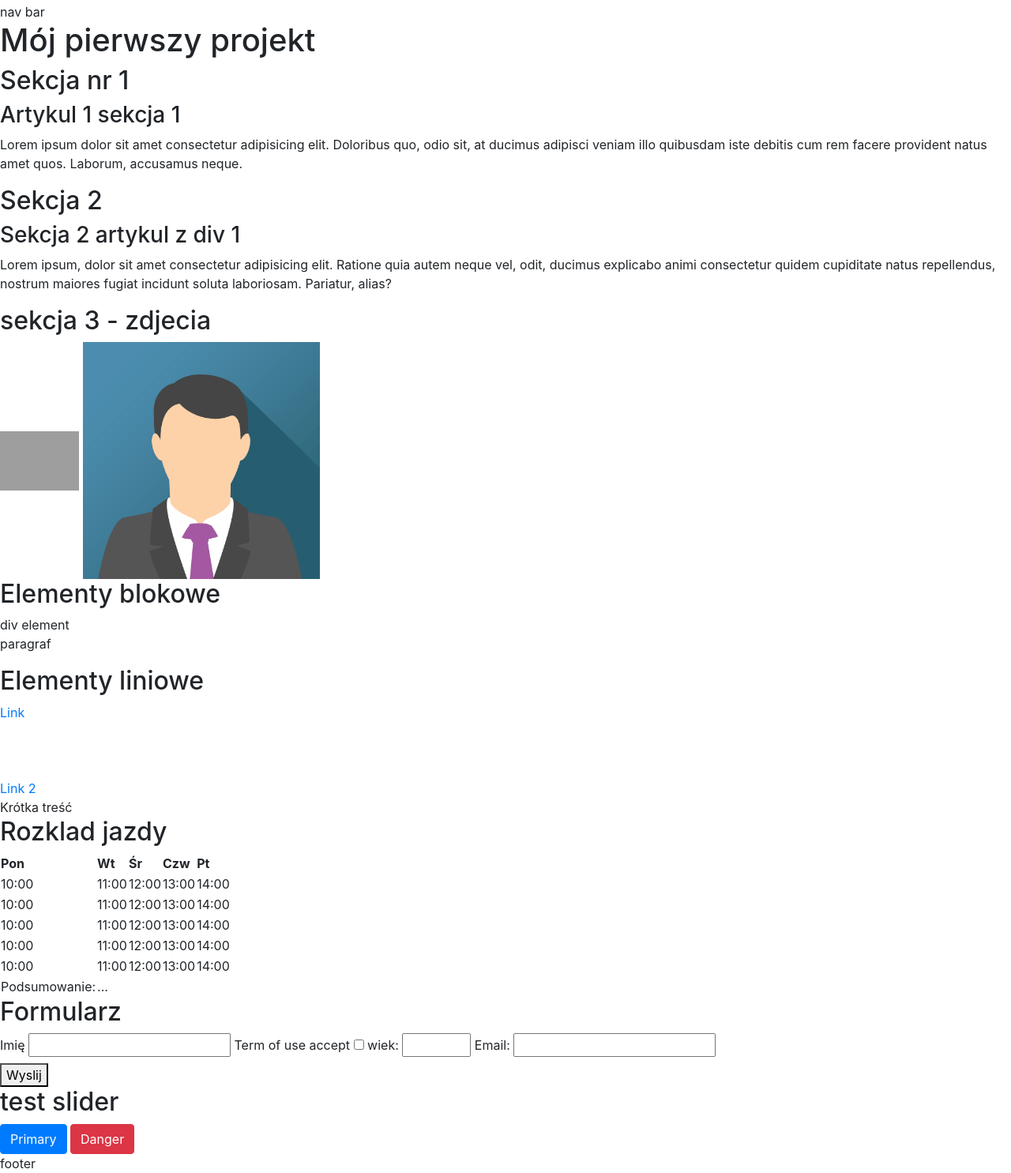
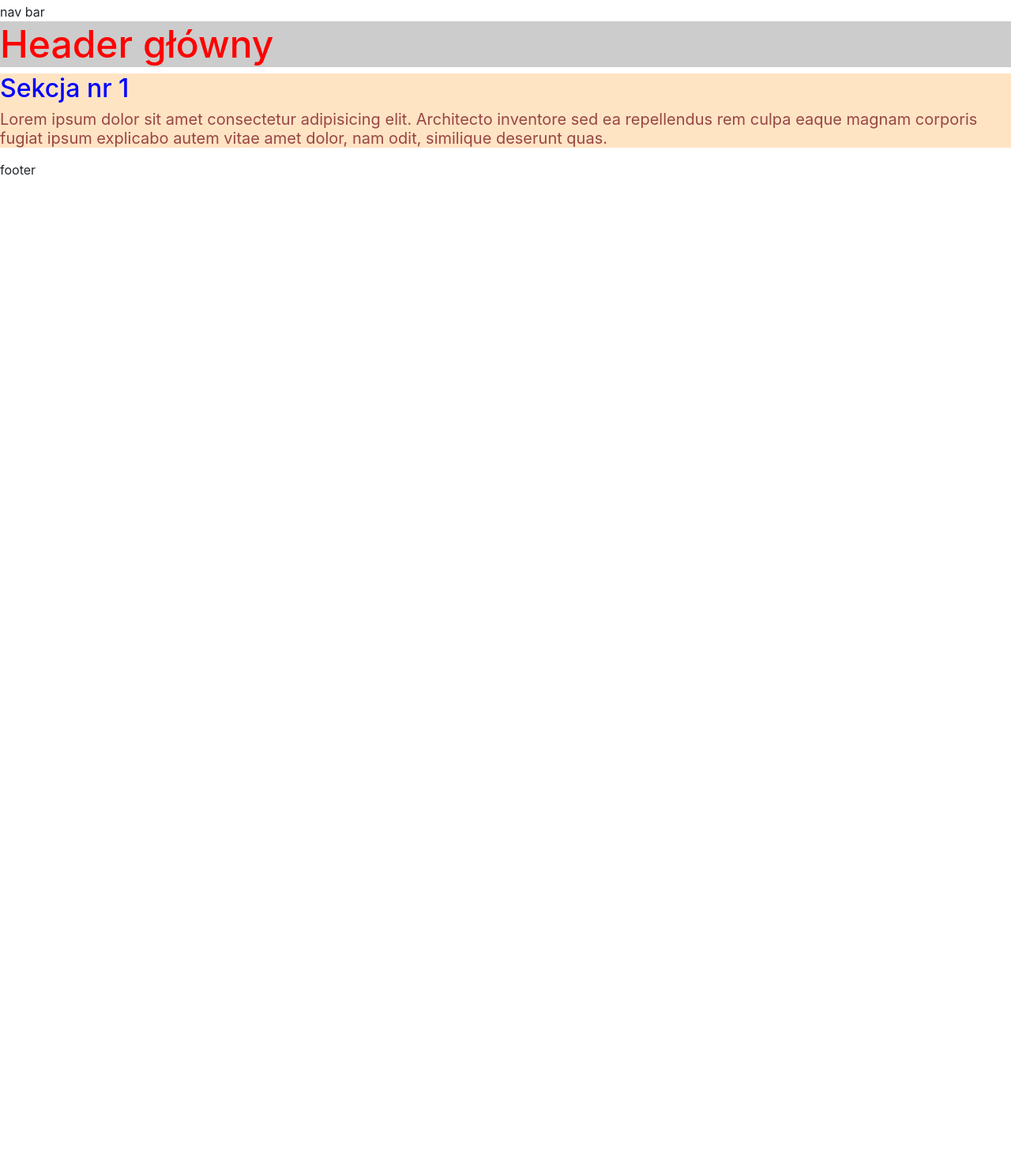
Before and after one commit to szu-szy/pypol78, a plain HTML site: page index.html in a window 1280 px wide. Shown: the part 21-1506 px from the top of the page at 79% size. After the commit the page ends 800 px from the top, so only its background shows below. Drawn offline with nearby package versions, Linux system fonts and the light colour scheme; grey boxes are pictures that could not be loaded.

Commit message:
init styles

```diff
--- a/index.html
+++ b/index.html
@@ -2,13 +2,14 @@
 <html lang="en">
 
 <head>
-  <meta charset="UTF-8">
-  <meta name="viewport" content="width=device-width, initial-scale=1.0">
+  <meta charset="UTF-8" />
+  <meta name="viewport" content="width=device-width, initial-scale=1.0" />
   <title>PytPol78</title>
-  <meta name="description" content="Opis naszej strony">
-  <meta name="keywords" content="slowko1, slowko2, slowko 3">
+  <meta name="description" content="Opis naszej strony" />
+  <meta name="keywords" content="slowko1, slowko2, slowko 3" />
   <link rel="stylesheet" href="https://cdn.jsdelivr.net/npm/bootstrap@4.0.0/dist/css/bootstrap.min.css"
-    integrity="sha384-Gn5384xqQ1aoWXA+058RXPxPg6fy4IWvTNh0E263XmFcJlSAwiGgFAW/dAiS6JXm" crossorigin="anonymous">
+    integrity="sha384-Gn5384xqQ1aoWXA+058RXPxPg6fy4IWvTNh0E263XmFcJlSAwiGgFAW/dAiS6JXm" crossorigin="anonymous" />
+  <link rel="stylesheet" href="./styles.css" />
 </head>
 
 <body>
@@ -17,144 +18,18 @@
     <nav>nav bar</nav>
   </header>
   <main>
-    <!-- Komentarz -->
-    <h1 title="Główny nagłówek strony">Mój pierwszy projekt</h1>
-    <section>
-      <h2>Sekcja nr 1</h2>
-      <article>
-        <h3>Artykul 1 sekcja 1</h3>
-        <p>Lorem ipsum dolor sit amet consectetur adipisicing elit. Doloribus quo, odio sit, at ducimus adipisci veniam
-          illo quibusdam iste debitis cum rem facere provident natus amet quos. Laborum, accusamus neque.</p>
-      </article>
-    </section>
-    <section>
-      <h2>Sekcja 2</h2>
-      <div>
-        <h3>Sekcja 2 artykul z div 1</h3>
-        <p>Lorem ipsum, dolor sit amet consectetur adipisicing elit. Ratione quia autem neque vel, odit, ducimus
-          explicabo animi consectetur quidem cupiditate natus repellendus, nostrum maiores fugiat incidunt soluta
-          laboriosam. Pariatur, alias?</p>
-      </div>
-    </section>
-    <section>
-      <h2>sekcja 3 - zdjecia</h2>
-      <img src="https://www.w3schools.com/howto/img_avatar.png" alt="avatar noname" width="100" height="auto">
-      <img src="./images/img_avatar.png" alt="alt tag" width="300" />
-    </section>
-    <section>
-      <h2>Elementy blokowe</h2>
-      <div>div element</div>
-      <p>paragraf</p>
-    </section>
-    <section>
-      <h2>Elementy liniowe</h2>
-      <a href="#">Link</a>
-      <br />
-      <br />
-      <br />
-      <br />
-      <a href="#">Link 2</a>
-      <br />
-      <span>Krótka treść</span>
-    </section>
-    <section>
-      <h2>Rozklad jazdy</h2>
-      <table>
-        <thead>
-          <tr>
-            <th>Pon</th>
-            <th>Wt</th>
-            <th>Śr</th>
-            <th>Czw</th>
-            <th>Pt</th>
-          </tr>
-        </thead>
-        <tbody>
-          <tr>
-            <td>10:00</td>
-            <td>11:00</td>
-            <td>12:00</td>
-            <td>13:00</td>
-            <td>14:00</td>
-          </tr>
-          <tr>
-            <td>10:00</td>
-            <td>11:00</td>
-            <td>12:00</td>
-            <td>13:00</td>
-            <td>14:00</td>
-          </tr>
-          <tr>
-            <td>10:00</td>
-            <td>11:00</td>
-            <td>12:00</td>
-            <td>13:00</td>
-            <td>14:00</td>
-          </tr>
-          <tr>
-            <td>10:00</td>
-            <td>11:00</td>
-            <td>12:00</td>
-            <td>13:00</td>
-            <td>14:00</td>
-          </tr>
-          <tr>
-            <td>10:00</td>
-            <td>11:00</td>
-            <td>12:00</td>
-            <td>13:00</td>
-            <td>14:00</td>
-          </tr>
-        </tbody>
-        <tfoot>
-          <tr>
-            <td>
-              Podsumowanie:
-            </td>
-            <td>...</td>
-          </tr>
-        </tfoot>
-      </table>
-    </section>
-    <section>
-      <h2>Formularz</h2>
-      <form id="create-user-form">
-        <!-- sposób nr 1 -->
-        <!-- <div>
-          <label for="">Imię</label>
-          <input type="text">
-        </div> -->
-        <!-- sposób nr 2 -->
-        <label for="first-name">
-          Imię
-          <input id="first-name" type="text" required>
-        </label>
-        <label for="checkbox_agree">
-          Term of use accept
-          <input id="checkbox_agree" type="checkbox" required>
-        </label>
-        <label for="input_number">
-          wiek:
-          <input type="number" id="input_number" min="0" max="10" required>
-        </label>
-        <label for="email">
-          Email:
-          <input type="email" id="email" required>
-        </label>
-        <div>
-          <button type="submit">Wyslij</button>
-        </div>
-      </form>
-    </section>
-    <section>
-      <h2>test slider</h2>
-      <button type="button" class="btn btn-primary">Primary</button>
-      <button type="button" class="btn btn-danger">Danger</button>
+    <h1 class="headline">Header główny</h1>
+    <section class="wrapper">
+      <h2 class="subheadline">Sekcja nr 1</h2>
+      <p class="content">
+        Lorem ipsum dolor sit amet consectetur adipisicing elit. Architecto
+        inventore sed ea repellendus rem culpa eaque magnam corporis fugiat
+        ipsum explicabo autem vitae amet dolor, nam odit, similique deserunt
+        quas.
+      </p>
     </section>
   </main>
-  <footer>
-    footer
-  </footer>
+  <footer>footer</footer>
   <script src="https://code.jquery.com/jquery-3.2.1.slim.min.js"
     integrity="sha384-KJ3o2DKtIkvYIK3UENzmM7KCkRr/rE9/Qpg6aAZGJwFDMVNA/GpGFF93hXpG5KkN"
     crossorigin="anonymous"></script>
--- /dev/null
+++ b/styles.css
@@ -0,0 +1,24 @@
+.headline {
+  color: red;
+  font-size: 48px;
+  line-height: 1.2;
+  background-color: #ccc;
+}
+
+.wrapper {
+  background-color:bisque;
+}
+
+/* .wrapper > .subheadline - bezposrednim dzieckiem bedzie element z klasa subheadline */
+/* .wrapper .subheadline - wszystkie elementy które posiadaja klase subheadline */
+.wrapper > .subheadline {
+  color: blue;
+  font-size: 32px;
+  line-height: 1.2;
+}
+
+.wrapper > .content {
+  color: #9a4545;
+  font-size: 20px;
+  line-height: 1.2;
+}
```
